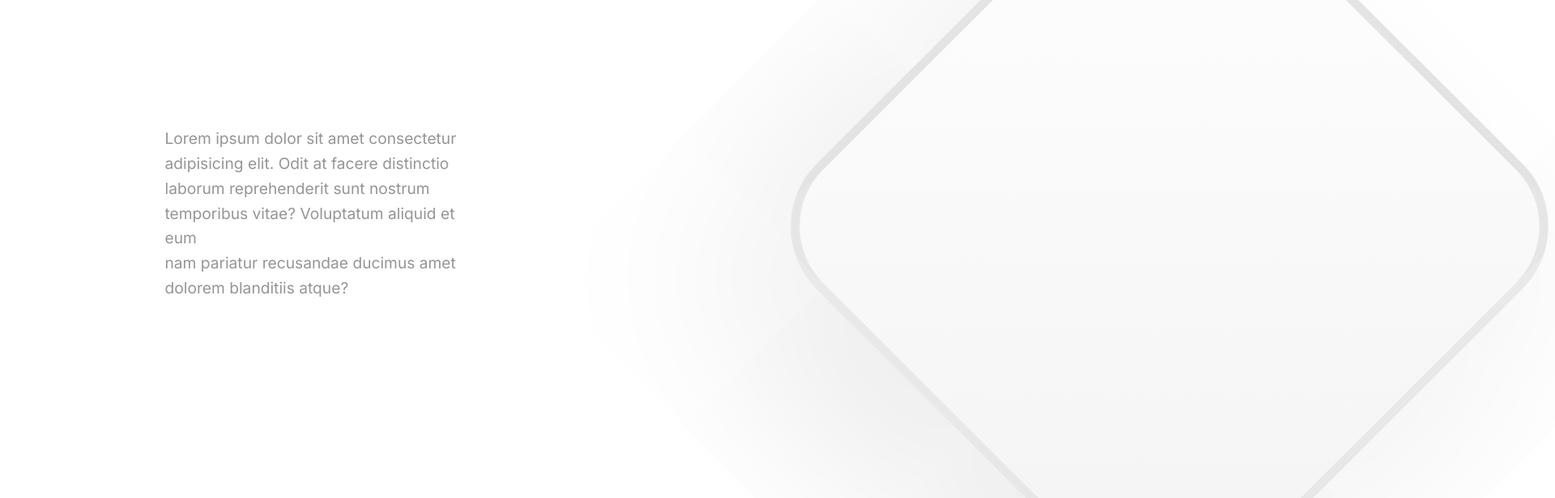
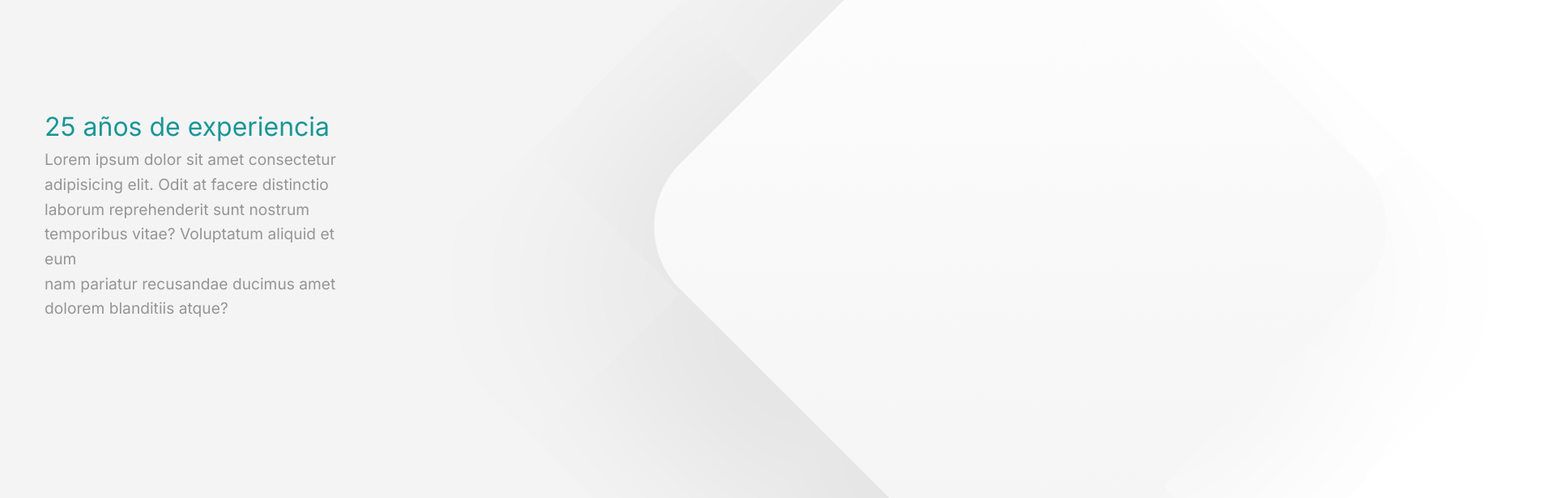
Before and after one commit to Gitbertod/meelatam, a React (Vite) app: page / in a window 1280 px wide. Shown: the part 920-1536 px from the top of the page at 81% size, 1920 px wide, since content can reach past the window. Built offline with nearby package versions, Linux system fonts and the light colour scheme.

Commit message:
se añadio animacion con scrollTrigger en section component

```diff
--- a/components/sectionComponent/SectionComponent.jsx
+++ b/components/sectionComponent/SectionComponent.jsx
@@ -1,37 +1,45 @@
-import React, { useRef, useLayoutEffect } from "react";
+import React, { useRef } from "react";
 import styles from "./SectionComponent.module.css";
 import { useGSAP } from "@gsap/react";
 import gsap from "gsap";
 import SplitText from "gsap/SplitText";
+import ScrollTrigger from "gsap/ScrollTrigger";
 
-gsap.registerPlugin(SplitText);
+gsap.registerPlugin(SplitText, ScrollTrigger);
 
 const SectionComponent = () => {
   const boxRef = useRef();
   const textRef = useRef();
+  const containerRef = useRef();
 
   useGSAP(() => {
-    // Box animation
+    // Box animation con ScrollTrigger
     gsap.fromTo(
       boxRef.current,
       {
         x: -1000,
-        duration: 0,
         opacity: 0,
         rotate: 0,
-        scale: 10,
+        scale: 5,
       },
       {
         x: 400,
-        duration: 3,
         opacity: 1,
         rotate: 405,
         scale: 11,
+        duration: 6,
         ease: "power3.out",
+        scrollTrigger: {
+          trigger: boxRef.current,
+          start: "top bottom",
+          end: "top top",
+          scrub: true,
+          // para ver los puntos de activación (puedes quitarlo luego)
+        },
       }
     );
 
-    // Text animation with SplitText
+    // Text animation con SplitText y ScrollTrigger
     const split = new SplitText(textRef.current, {
       type: "lines,words",
     });
@@ -42,16 +50,26 @@ const SectionComponent = () => {
       duration: 1,
       stagger: 0.05,
       ease: "sine.out",
+      scrollTrigger: {
+        trigger: textRef.current,
+        start: "top 85%",
+        toggleActions: "play none none none",
+      },
     });
   }, []);
 
   return (
-    <div className={styles.container}>
+    <div ref={containerRef} className={styles.container}>
+      <div className={styles.textBox}>
+        <div className={styles.title}>
+          <h3>25 años de experiencia</h3>
+        </div>
         <div ref={textRef} className={styles.text}>
-        Lorem ipsum dolor sit amet consectetur adipisicing elit. Odit at facere
-        distinctio laborum reprehenderit sunt nostrum temporibus vitae?
+          Lorem ipsum dolor sit amet consectetur adipisicing elit. Odit at
+          facere distinctio laborum reprehenderit sunt nostrum temporibus vitae?
           Voluptatum aliquid et eum nam pariatur recusandae ducimus amet dolorem
           blanditiis atque?
+        </div>
       </div>
       <div ref={boxRef} className={styles.box}></div>
     </div>
--- a/components/sectionComponent/SectionComponent.module.css
+++ b/components/sectionComponent/SectionComponent.module.css
@@ -1,6 +1,6 @@
-@import url('https://fonts.googleapis.com/css2?family=Inter:wght@300;400;500;600;700&display=swap');
+@import url("https://fonts.googleapis.com/css2?family=Inter:wght@300;400;500;600;700&display=swap");
 :root {
-  --font-primary: 'Inter', sans-serif;
+  --font-primary: "Inter", sans-serif;
   --color-bg: #f4f4f4;
   --color-text: #1a1a1a;
 }
@@ -16,12 +16,17 @@ body {
   -webkit-font-smoothing: antialiased;
 }
 .container {
-  background-color: white;
+
   display: flex;
   justify-content: center;
   height: 100vh;
   align-items: center;
   color: black;
+  max-width: 1250px;
+  margin: 0px auto;
+}
+.textBox {
+    margin-left: 40px;
 }
 
 .box {
@@ -32,7 +37,11 @@ body {
   max-width: 1200px;
   margin: 2rem auto;
   backdrop-filter: blur(6px); /* efecto moderno, si hay transparencia */
-  border: 1px solid rgba(200, 200, 200, 0.4); /* borde sutil */
+   /* borde sutil */
+}
+.title{
+    font-size: xx-large;
+    color:#199697;
 }
 .text {
   font-family: "Inter", sans-serif;
@@ -44,6 +53,5 @@ body {
   max-width: 700px;
   margin: 0 auto 2rem;
   font-weight: 400;
-
   overflow: hidden;
 }
```
Lines whose indentation alone changed are shown as unchanged.
